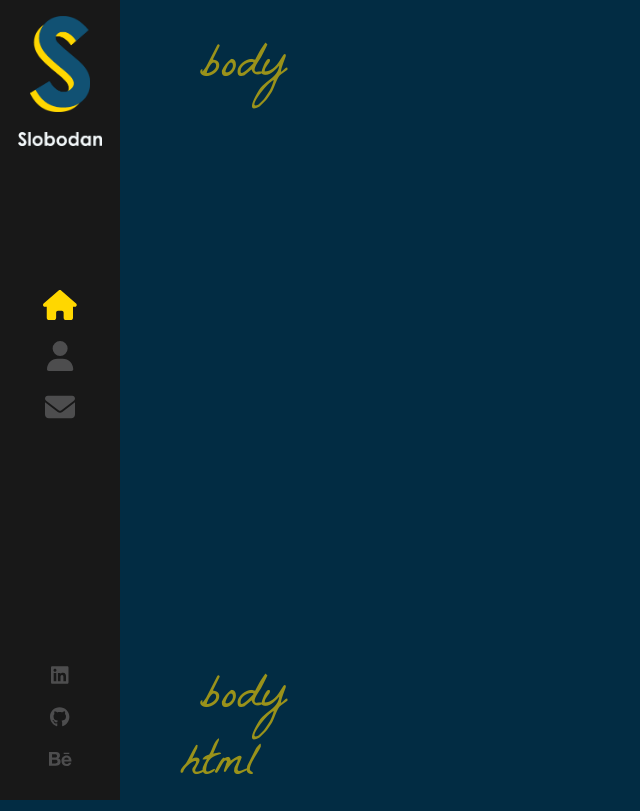
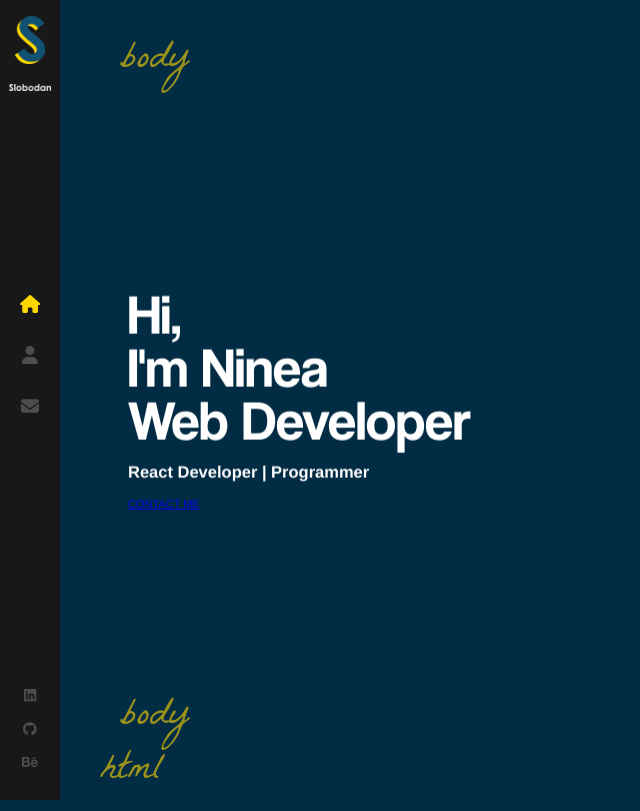
Before and after one commit to ninea-anasovi/Portfolio_Website, a React (Create React App) app: page / in a window 1280 px wide. Shown: the whole page, without its empty margins (0-640 px from the left). Built offline with nearby package versions, Linux system fonts and the light colour scheme.

Commit message:
error is fixed

```diff
--- a/src/App.js
+++ b/src/App.js
@@ -1,14 +1,23 @@
 import {Routes, Route } from 'react-router-dom';
 import Layout from './components/Layout'
 import Home from './components/Home'
+import Contact from './components/Contact'
+import About from './components/About'
 import './App.scss'
 
 function App() {
   return (
     <>
       <Routes>
-        <Route path="/" element={<Layout />}>
-        <Route index element={<Home />}/> </Route>
+
+        <Route path="/" element={<Layout/>}>
+
+          <Route index element={<Home />} />
+          <Route path="/about" element={<About />} />
+          <Route path="/contact" element={<Contact />} />
+
+        </Route>
+
       </Routes>
     </>
   )
--- /dev/null
+++ b/src/components/About/index.js
@@ -0,0 +1,7 @@
+import React from 'react'
+
+export default function About() {
+  return (
+    <div>About</div>
+  )
+}
--- /dev/null
+++ b/src/components/Contact/index.js
@@ -0,0 +1,9 @@
+import React from 'react'
+
+function Contact() {
+  return (
+    <div>Contact</div>
+  )
+}
+
+export default Contact
--- a/src/components/Home/index.js
+++ b/src/components/Home/index.js
@@ -1,7 +1,21 @@
 import './index.scss'
+import LogoS from '../../assets/images/logo-s.png'
+import { Link } from 'react-router-dom';
 
 const Home = () => {
-    return
+    return (
+
+        <div className='container home-page'>
+            <div className='text-zone'>
+                <h1>Hi, <br/> I'm
+                Ninea <br/> Web Developer</h1>
+                <h2>React Developer | Programmer </h2>
+                <Link to='/contact'> CONTACT ME</Link>
+
+            </div>
+        </div>
+
+    );
 }
 
 export default Home
--- a/src/components/Home/index.scss
+++ b/src/components/Home/index.scss
@@ -0,0 +1,19 @@
+.home-page {
+    .text-zone {
+        position: absolute;
+        left: 10%;
+        top: 50%;
+        transform: translateY(-50%);
+        width: 40%;
+        max-height: 90%;
+    }
+
+    h1 {
+        color: #fff;
+        font-size: 56px;
+        line-height: 53px;
+        margin: 0;
+        font-family: 'Coolvetica';
+        font-weight: 400;
+    }
+}
--- a/src/components/Layout/index.js
+++ b/src/components/Layout/index.js
@@ -7,6 +7,7 @@ import { Outlet } from 'react-router-dom';
 const Layout = () => {
     return (
     <>
+
     <Sidebar/>
 
     <div className='page'>
--- a/src/components/Layout/index.scss
+++ b/src/components/Layout/index.scss
@@ -14,11 +14,26 @@
     opacity: 0.6;
     position: absolute;
     bottom: 0;
-    left: 200px;
-    font-size: 1.5rem;
+    left: 120px;
+    font-size: 1.2rem;
     font-family: "La Belle Aurore";
 }
 
 .bottom-tag-html {
     margin-left: -20px;
 }
+
+.container {
+    width: 100%;
+    will-change: contents;
+    height: 90%;
+    min-height: 566px;
+    position: absolute;
+    //opacity: 0;
+    top: 5%;
+    margin: 0 auto;
+    z-index: 1;
+    transform-style: preserve-3d;
+    animation: fade-in 1s forwards;
+    animation-delay: 1s;
+}
--- a/src/components/Sidebar/index.js
+++ b/src/components/Sidebar/index.js
@@ -22,10 +22,10 @@ import { faBehance, faGithub, faLinkedin } from '@fortawesome/free-brands-svg-ic
         <NavLink exact={true} to='/' className='active'>
           <FontAwesomeIcon icon={faHome} color='#4d4d4e'/>
         </NavLink>
-        <NavLink exact={true} to='/about' className='active' className='about-link'>
+        <NavLink exact={true} to='/about' activeClassName='active' className='about-link'>
           <FontAwesomeIcon icon={faUser} color='#4d4d4e'/>
         </NavLink>
-        <NavLink exact={true} to='/contact' className='active' className='contact-link'>
+        <NavLink exact={true} to='/contact' activeClassName='active' className='contact-link'>
           <FontAwesomeIcon icon={faEnvelope} color='#4d4d4e'/>
         </NavLink>
       </nav>
--- a/src/components/Sidebar/index.scss
+++ b/src/components/Sidebar/index.scss
@@ -1,6 +1,6 @@
 .nav-bar {
     background-color: #181818;
-    width: 120px;
+    width: 60px;
     height: 100%;
     position: absolute;
     top: 0;
@@ -37,7 +37,7 @@
         width: 100%;
 
         a {
-            font-size: 30px;
+            font-size: 18px;
             display: block;
             color: #4d4d4e;
             line-height: 51px;
@@ -65,7 +65,7 @@
 
             &:after {
                     content: '';
-                    font-size: 14px;
+                    font-size: 7px;
                     letter-spacing: 2px;
                     position: absolute;
                     bottom: 0;
@@ -117,7 +117,7 @@
             a {
                 padding: 7px;
                 display: block;
-                font-size: 20px;
+                font-size: 14px;
                 color: #4d4d4e;
 
                 &:hover svg{
```
